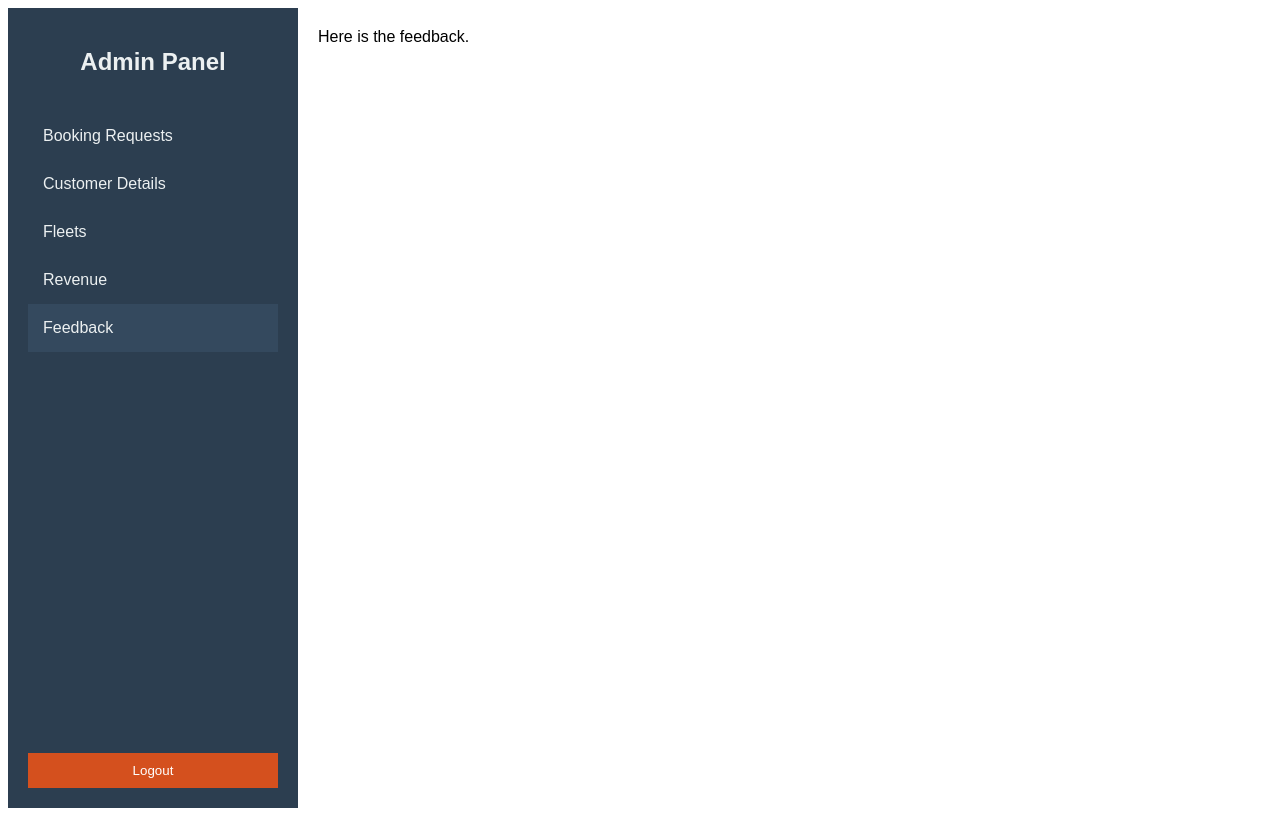
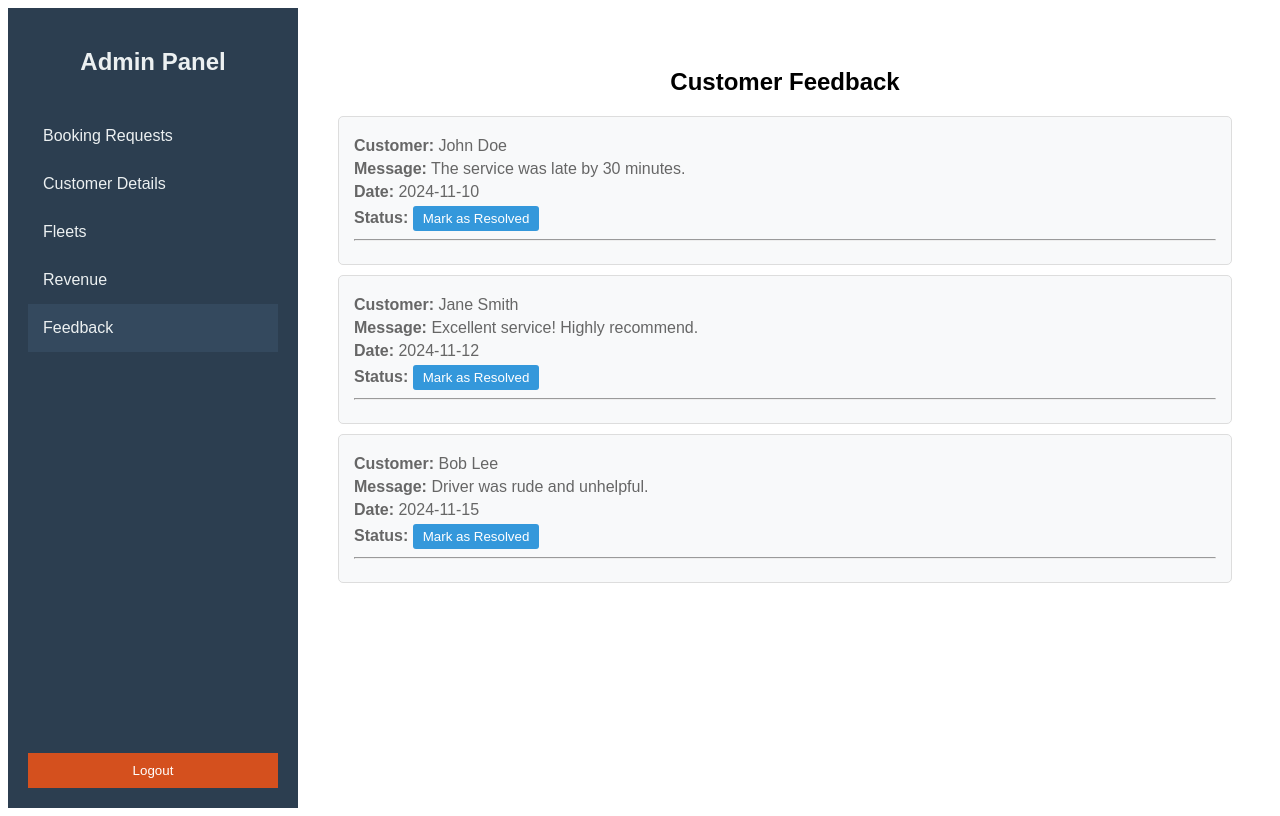
Before and after one commit to Presho99/movers, a React (Create React App) app: page /admin-dashboard in a window 1280 px wide. Both pictures are taken after a click on the item "Feedback". Built offline with nearby package versions, Linux system fonts and the light colour scheme.

Commit message:
Create feedback section

```diff
--- a/src/pages/AdminDashboard.js
+++ b/src/pages/AdminDashboard.js
@@ -3,6 +3,7 @@ import { useNavigate } from 'react-router-dom';
 import './AdminDashboard.css';
 import Fleet from './Fleet';
 import Revenue from './Revenue';
+import Review from './Review';
 
 function AdminDashboard() {
   const [activeSection, setActiveSection] = useState('Booking Requests');
@@ -107,7 +108,7 @@ function AdminDashboard() {
       case 'Revenue':
         return <Revenue/>;
       case 'Feedback':
-        return <div>Here is the feedback.</div>;
+        return <Review/>;
       default:
         return <div>Welcome to the Admin Dashboard!</div>;
     }
--- /dev/null
+++ b/src/pages/Review.css
@@ -0,0 +1,43 @@
+.review {
+    padding: 20px;
+  }
+
+  .feedback-list {
+    list-style-type: none;
+    padding: 0;
+  }
+
+  .feedback-item {
+    padding: 15px;
+    margin-bottom: 10px;
+    background-color: #f8f9fa;
+    border-radius: 5px;
+    border: 1px solid #ddd;
+  }
+
+  .feedback-item.resolved {
+    background-color: #dff0d8;
+    border-color: #d0e9c6;
+  }
+
+  .feedback-item p {
+    margin: 5px 0;
+  }
+
+  .resolve-button {
+    background-color: #3498db;
+    color: white;
+    border: none;
+    padding: 5px 10px;
+    border-radius: 3px;
+    cursor: pointer;
+  }
+
+  .resolve-button:hover {
+    background-color: #2980b9;
+  }
+
+  .resolved-label {
+    color: green;
+    font-weight: bold;
+  }
--- /dev/null
+++ b/src/pages/Review.js
@@ -0,0 +1,71 @@
+import React, { useState } from 'react';
+import './Review.css';
+
+function Review() {
+  const [feedback, setFeedback] = useState([
+    {
+      id: 1,
+      customer: 'John Doe',
+      message: 'The service was late by 30 minutes.',
+      date: '2024-11-10',
+      resolved: false,
+    },
+    {
+      id: 2,
+      customer: 'Jane Smith',
+      message: 'Excellent service! Highly recommend.',
+      date: '2024-11-12',
+      resolved: false,
+    },
+    {
+      id: 3,
+      customer: 'Bob Lee',
+      message: 'Driver was rude and unhelpful.',
+      date: '2024-11-15',
+      resolved: false,
+    },
+  ]);
+
+  const resolveComplaint = (id) => {
+    setFeedback((prevFeedback) =>
+      prevFeedback.map((item) =>
+        item.id === id ? { ...item, resolved: true } : item
+      )
+    );
+  };
+
+  return (
+    <div className="review">
+      <h2>Customer Feedback</h2>
+      {feedback.length === 0 ? (
+        <p>No feedback available.</p>
+      ) : (
+        <ul className="feedback-list">
+          {feedback.map((item) => (
+            <li key={item.id} className={`feedback-item ${item.resolved ? 'resolved' : ''}`}>
+              <p><strong>Customer:</strong> {item.customer}</p>
+              <p><strong>Message:</strong> {item.message}</p>
+              <p><strong>Date:</strong> {item.date}</p>
+              <p>
+                <strong>Status:</strong>{' '}
+                {item.resolved ? (
+                  <span className="resolved-label">Resolved</span>
+                ) : (
+                  <button
+                    className="resolve-button"
+                    onClick={() => resolveComplaint(item.id)}
+                  >
+                    Mark as Resolved
+                  </button>
+                )}
+              </p>
+              <hr />
+            </li>
+          ))}
+        </ul>
+      )}
+    </div>
+  );
+}
+
+export default Review;
```
